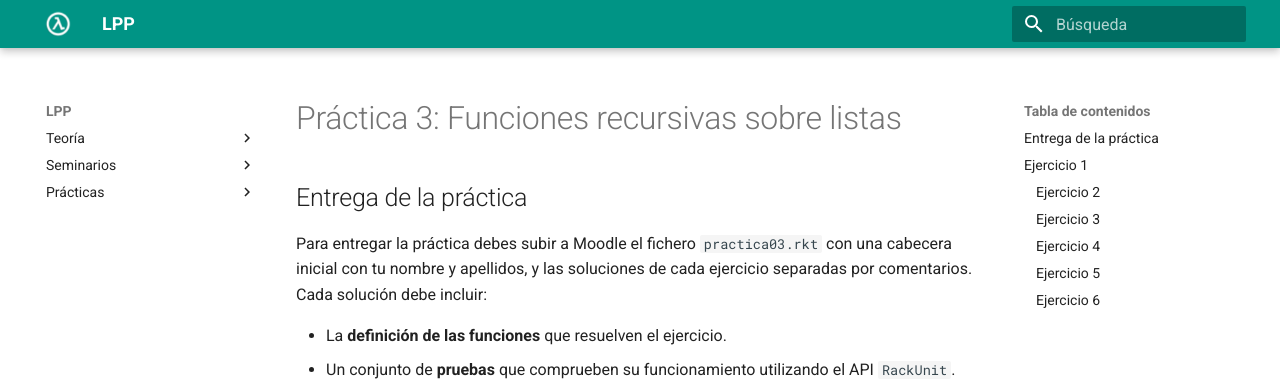
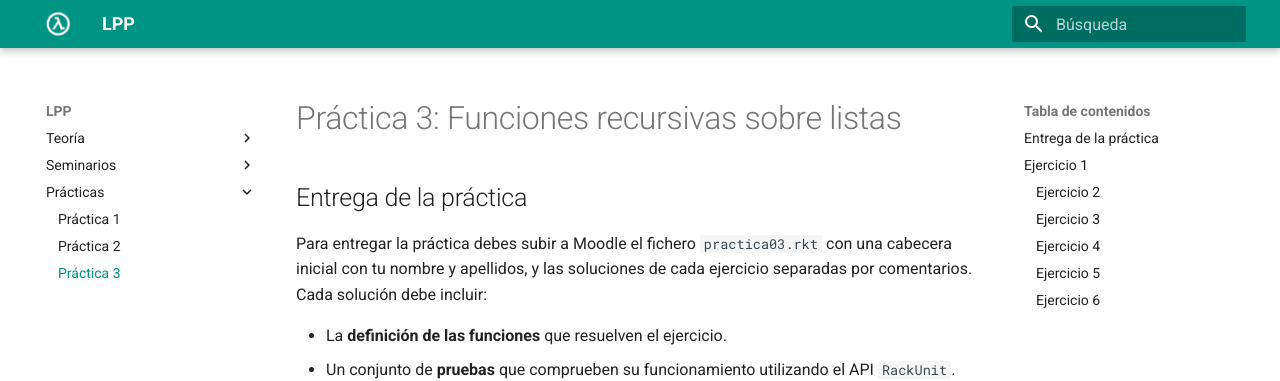
Before and after one commit to domingogallardo/apuntes-lpp, an MkDocs documentation site: the page built from docs/practicas/practica03/practica03.md, in a window 1280 px wide. Shown: the top 381 px of the page. Built offline with MkDocs 1.6.1 and Material for MkDocs 9.7.7, drawn with Linux system fonts in a browser that asks for light colours.

Commit message:
Práctica 3

```diff
--- a/mkdocs.yml
+++ b/mkdocs.yml
@@ -16,7 +16,7 @@ nav:
 - 'Prácticas':
     - 'Práctica 1': 'practicas/practica01/practica01.md'
     - 'Práctica 2': 'practicas/practica02/practica02.md'
-#   - 'Práctica 3': 'practicas/practica03/practica03.md'
+    - 'Práctica 3': 'practicas/practica03/practica03.md'
 #   - 'Práctica 4': 'practicas/practica04/practica04.md'
 #   - 'Práctica 5': 'practicas/practica05/practica05.md'
 #   - 'Práctica 6': 'practicas/practica06/practica06.md'
```
